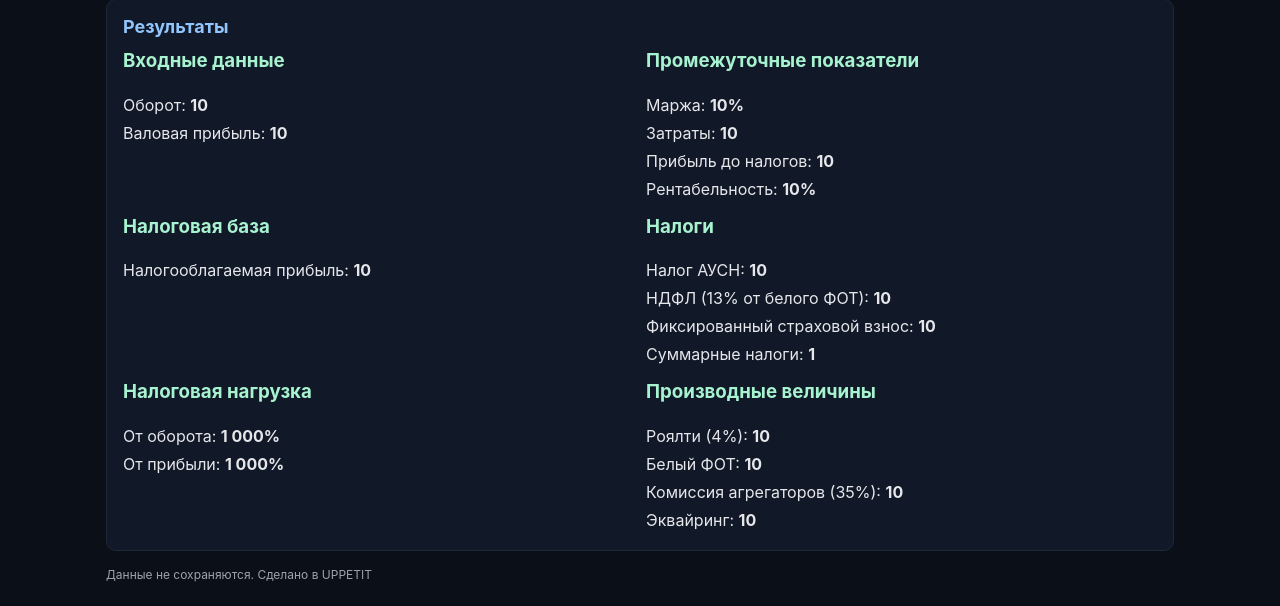
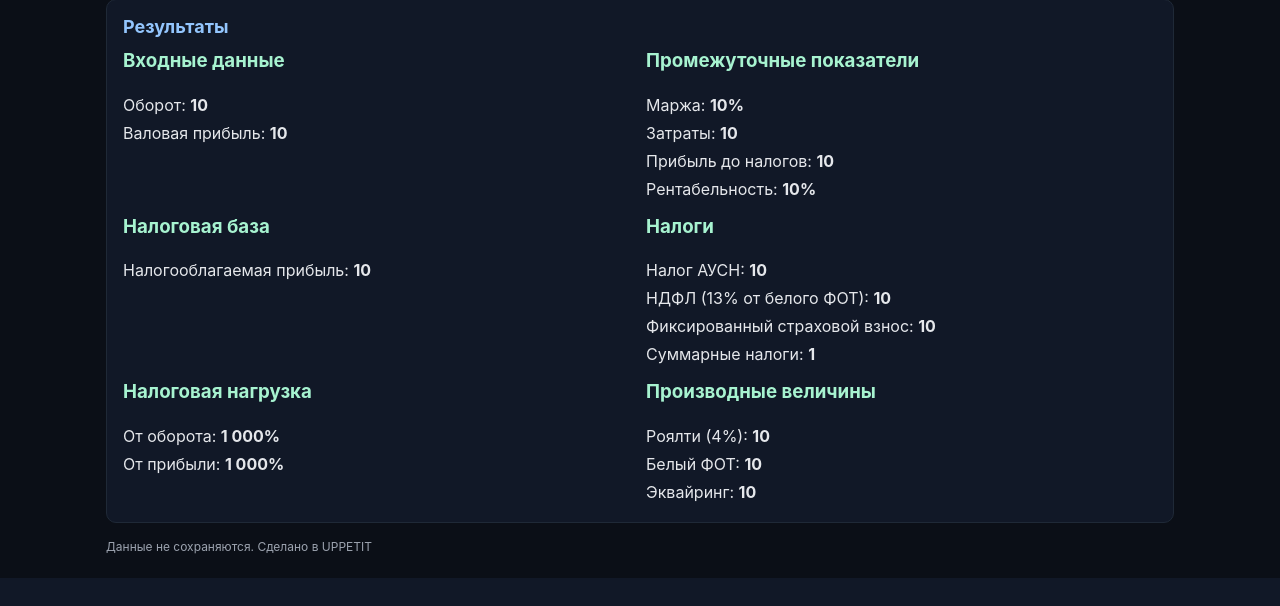
Before and after one commit to Frost50104/TaxCalculator, a FastAPI app: template app/templates/index.html in a window 1280 px wide. Shown: the part 1084-1690 px from the top of the page. After the commit the page ends 1662 px from the top, so only its background shows below. Run offline with FastAPI, Linux system fonts and the light colour scheme; the template is opened without the code that fills it: most values are stand-ins (such as "Sample title", 1, 10 or a date in 2020).

Commit message:
v.1.1 upd index.html

```diff
--- a/app/templates/index.html
+++ b/app/templates/index.html
@@ -184,7 +184,6 @@
             <ul>
                 <li>Роялти (4%): <strong>{{ results.derived.royalty | money }}</strong></li>
                 <li>Белый ФОТ: <strong>{{ results.derived.white_payroll | money }}</strong></li>
-                <li>Комиссия агрегаторов (35%): <strong>{{ results.derived.aggregator_commission | money }}</strong></li>
                 <li>Эквайринг: <strong>{{ results.derived.acquiring | money }}</strong></li>
             </ul>
         </div>
```
